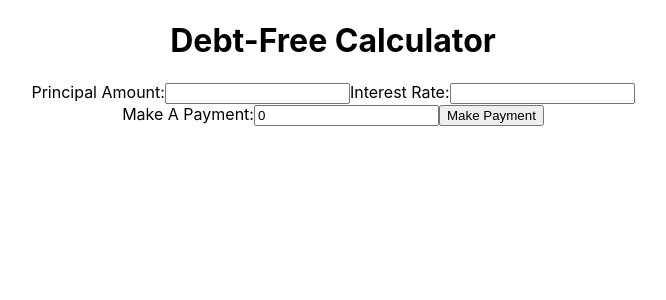
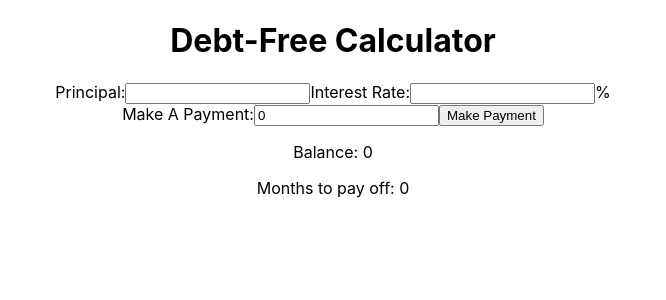
Before and after one commit to klope3/debt-free-calc, a React (Create React App) app: page / in a window 1280 px wide. Shown: the top 300 px of the page, without its empty margins (307-973 px from the left). Built offline with nearby package versions, Linux system fonts and the light colour scheme.

Commit message:
Refactor components; add months remaining; add balance that updates with payments

```diff
--- a/src/CalcForm.jsx
+++ b/src/CalcForm.jsx
@@ -4,12 +4,12 @@ class CalcForm extends React.Component {
     constructor() {
         super();
         this.state = {
-            principal: 0,
+            totalDebt: 0,
             interestRate: 0,
         }
     }
 
-    changePrincipal = event => this.setState({ principal: event.target.value });
+    changeTotalDebt = event => this.setState({ totalDebt: event.target.value });
     changeInterestRate = event => this.setState({ interestRate: event.target.value });
 
     makePayment = event => {
@@ -21,8 +21,8 @@ class CalcForm extends React.Component {
             <div>
                 <h1>Debt-Free Calculator</h1>
                 <form>
-                    <label htmlFor="principal">Principal Amount:</label>
-                    <input onChange={this.changePrincipal} type="number" id="principal" />
+                    <label htmlFor="principal">Total Debt:</label>
+                    <input onChange={this.changeTotalDebt} type="number" id="principal" />
                     <label htmlFor="interest-rate">Interest Rate:</label>
                     <input onChange={this.changeInterestRate} type="number" id="interest-rate" />
                 </form>
--- a/src/CalcMain.jsx
+++ b/src/CalcMain.jsx
@@ -6,31 +6,82 @@ class CalcMain extends React.Component {
     constructor() {
         super();
         this.state = {
+            principal: 0,
+            interestRate: 0,
             paymentField: 0,
             payments: [],
         }
     }
 
-    changePaymentAmount = event => this.setState({ paymentField: event.target.value });
-    makePayment = event => {
+    changePrincipal = event => {
+        console.log(this.state.payments);
+        let {principal, payments} = this.state;
+        let valToSet = payments.length === 0 ? event.target.value : principal;
+        this.setState({ principal: valToSet });
+    };
+    changeInterestRate = event => this.setState({ interestRate: event.target.value });
+    changePaymentAmount = event => {
+        let valFromUser = event.target.value;
+        let {principal, interestRate} = this.state;
+        console.log("Sending " + principal + ", " + interestRate);
+        let minPayment = this.calcMinimumPayment(principal, interestRate);
+        let {principalPaid, interestPaid} = minPayment;
+        let minPaymentTotal = (principalPaid + interestPaid).toFixed(2);
+        let valToSet = valFromUser >= minPaymentTotal ? valFromUser : minPaymentTotal;
+        this.setState({ paymentField: valToSet });
+    };
+    calcMinimumPayment = (principal, interestRate) => ({
+        interestPaid: (interestRate * 0.01 / 12) * principal,
+        principalPaid: principal > 100 ? principal * 0.01 : principal,
+    });
+    calcMonthsToRepayment = (principal) => {
+        let curPrincipal = principal;
+        let totalMonths = 0;
+        let safety = 0;
+        while (curPrincipal > 0 && safety < 999)
+        {
+            curPrincipal = curPrincipal > 100 ? curPrincipal * 0.99 : 0;
+            totalMonths++;
+            safety++;
+        }
+        if (safety === 999) { return "(Principal too high)"; }
+        return totalMonths;
+    }
+    makePayment = () => {
         const newPayment = {
             id: Date.now(),
             amount: this.state.paymentField,
         };
+        let {principal, interestRate} = this.state;
+        let interestPaid = (interestRate * 0.01 / 12) * principal;
         this.setState(state => ({
+            principal: principal - interestPaid,
             payments: [...state.payments, newPayment],
             paymentField: 0,
         }));
     };
 
     render() {
-        const { paymentField: paymentField } = this.state;
+        let { principal, interestRate, paymentField } = this.state;
+        const monthsToZero = this.calcMonthsToRepayment(principal, interestRate);
+        principal *= 1;
+        const roundedBalance = principal > 0 ? principal.toFixed(2) : 0;
+
         return (
             <div>
-                <CalcForm />
+                <h1>Debt-Free Calculator</h1>
+                <form>
+                    <label htmlFor="principal">Principal:</label>
+                    <input onChange={this.changePrincipal} type="number" id="principal" />
+                    <label htmlFor="interest-rate">Interest Rate:</label>
+                    <input onChange={this.changeInterestRate} type="number" id="interest-rate" /><span>%</span>
+                </form>
                 <label htmlFor="payment-field">Make A Payment:</label>
                 <input type="number" id="payment-field" value={paymentField} onChange={this.changePaymentAmount} />
                 <button onClick={this.makePayment}>Make Payment</button>
+                <p></p>
+                <p>Balance: {roundedBalance}</p>
+                <p>Months to pay off: {monthsToZero}</p>
                 <CalcPayHistory payments={this.state.payments} />
             </div>
         )
--- a/src/CalcPayHistory.jsx
+++ b/src/CalcPayHistory.jsx
@@ -3,7 +3,6 @@ import React from "react";
 class CalcPayHistory extends React.Component {
     render() {
         const { payments } = this.props;
-        console.log(payments);
         const listItems = payments.map(item => (<li key={item.id}>{item.amount}</li>));
         return (
             <ul>
```
